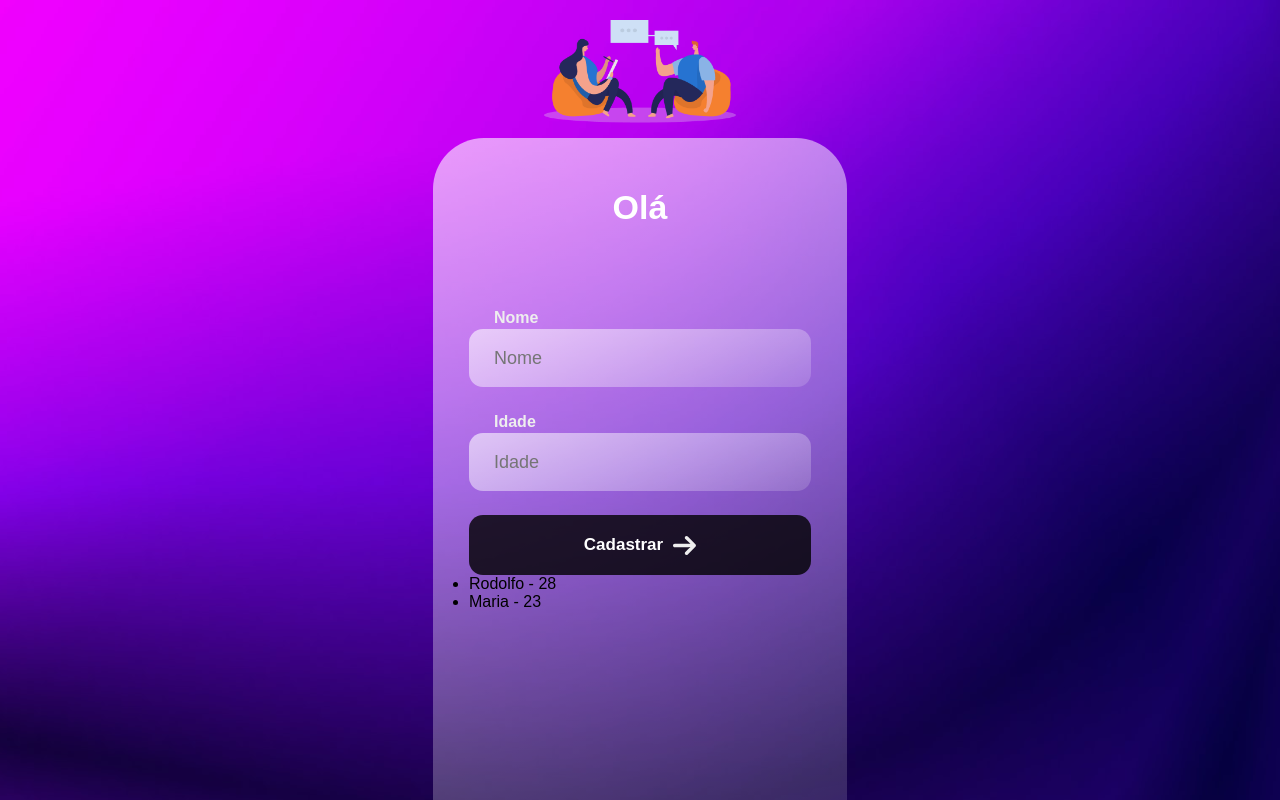
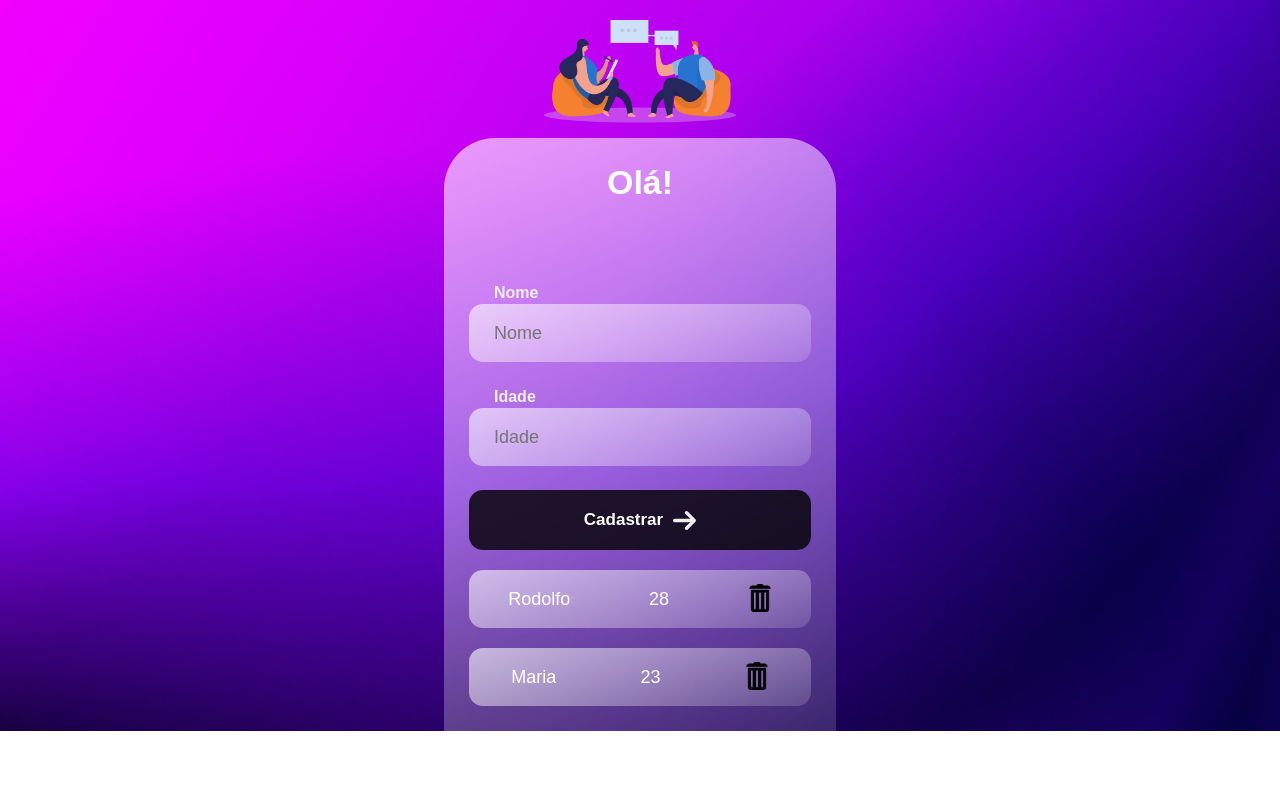
Before and after one commit to MateusMiranda20/Cadastro-de-pessoas, a React (Create React App) app in the folder my-app/: page / in a window 1280 px wide. Built offline with nearby package versions, Linux system fonts and the light colour scheme.

Commit message:
alteração e novos elementos

```diff
--- a/my-app/src/App.js
+++ b/my-app/src/App.js
@@ -2,6 +2,7 @@ import React from "react";
 
 import People from './assets/people.png'
 import Seta from './assets/seta.svg'
+import Lixeira from './assets/lixeira.svg'
 
 import {
   Container,
@@ -11,6 +12,7 @@ import {
   InputLabel,
   Input,
   Button,
+  User
 } from "./styles";
 
 function App() {
@@ -23,7 +25,7 @@ function App() {
     <Container>
       <Image alt="logo-imagem" src={People} />
       <ContainerItens>
-        <H1>Olá</H1>
+        <H1>Olá!</H1>
 
         <InputLabel>Nome</InputLabel>
         <Input placeholder="Nome" />
@@ -37,11 +39,12 @@ function App() {
         </Button>
 
         <ul>
-          { users.map(user => (
-            <li key={user.id}>
-            {user.name} - {user.age}
-            </li>
-           ))
+          {users.map(user => (
+            <User key={user.id}>
+              <p>{user.name}</p><p>{user.age}</p>
+              <button><img src={Lixeira} alt="lixeira" /></button>
+            </User>
+          ))
           }
         </ul>
       </ContainerItens>
--- a/my-app/src/styles.js
+++ b/my-app/src/styles.js
@@ -7,7 +7,6 @@ export const Container = styled.div`
     display: flex;
     align-items: center;
     flex-direction: column;
-    height: 100vh;
 `;
 
 export const Image = styled.img`
@@ -17,11 +16,11 @@ export const Image = styled.img`
 export const ContainerItens = styled.div`
     background: linear-gradient(157.44deg, rgba(255, 255, 255, 0.6) 0.84%, rgba(255, 255, 255, 0.6) 0.85%, rgba(255, 255, 255, 0.15) 100%);
     border-radius: 51px 51px 0px 0px;
-    padding: 50px 36px;
+    padding: 25px 25px;
     margin-top: 15px;
     display: flex;
     flex-direction: column;
-    height: 100vh;
+
 `;
 
 export const H1 = styled.h1`
@@ -44,7 +43,6 @@ export const InputLabel = styled.p`
 `;
 
 export const Input = styled.input`
-    background: hsba(0, 0%, 100%, 0.25);
     box-shadow: 0px 4px 4px 0px hsba(0, 0%, 0%, 0.25);
     border-radius: 14px;
     background: linear-gradient(157.44deg, rgba(255, 255, 255, 0.6) 0.84%, rgba(255, 255, 255, 0.6) 0.85%, rgba(255, 255, 255, 0.15) 100%);
@@ -88,3 +86,35 @@ export const Button = styled.button`
     color: #ffff
     ;
 `;
+
+export const User = styled.li`
+    display: flex;
+    justify-content: space-around;
+    align-items: center;
+    height: 55px;
+    margin-top: 20px;
+
+    box-shadow: 0px 4px 4px 0px hsba(0, 0%, 0%, 0.25);
+    border-radius: 14px;
+    background: linear-gradient(157.44deg, rgba(255, 255, 255, 0.6) 0.84%, rgba(255, 255, 255, 0.6) 0.85%, rgba(255, 255, 255, 0.15) 100%);
+
+    width: 342px;
+    height: 58px;
+
+    border: none;
+    outline: none;
+
+    color: #fff;
+
+    p{
+        font-size: 18px;
+        font-weight: normal;
+        line-height: 18px;
+    }
+
+    button{
+        background: none;
+        border: none;
+        cursor: pointer;
+    }
+`
```
